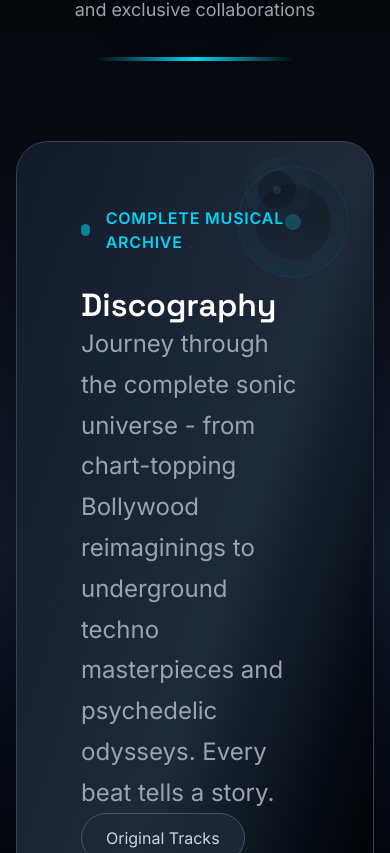
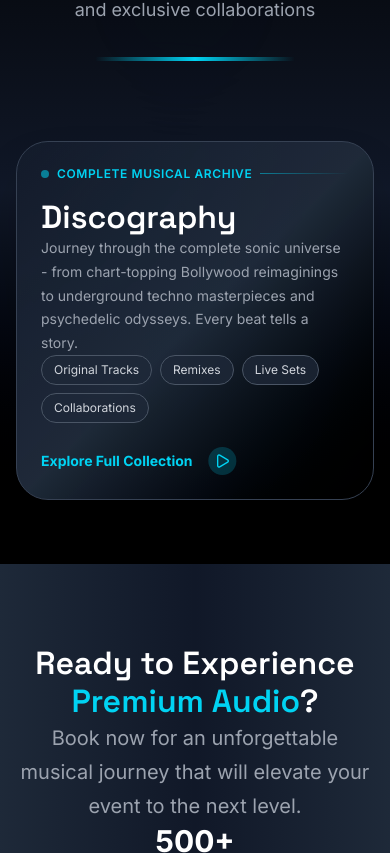
Before and after one commit to Amalanilkumar282/djfelicitous, a Next.js app: page / in a window 390 px wide. Shown: the part 4151-5004 px from the top of the page. Built offline with nearby package versions, Linux system fonts and the light colour scheme.

Commit message:
discography alignment fix

```diff
--- a/src/components/DiscographyCard.tsx
+++ b/src/components/DiscographyCard.tsx
@@ -29,44 +29,44 @@ export default function DiscographyCard({ className = '' }: DiscographyCardProps
             <div className="absolute inset-0 bg-[radial-gradient(circle_at_70%_80%,rgba(6,182,212,0.08)_0%,transparent_50%)]"></div>
           </div>
 
-          {/* Multiple Vinyl Records Animation */}
-          <div className="absolute top-6 right-6 w-28 h-28 opacity-20 group-hover:opacity-50 transition-opacity duration-500">
+          {/* Multiple Vinyl Records Animation - Hidden on mobile */}
+          <div className="absolute top-6 right-6 w-20 h-20 md:w-28 md:h-28 opacity-20 group-hover:opacity-50 transition-opacity duration-500 hidden sm:block">
             <motion.div
               animate={{ rotate: 360 }}
               transition={{ duration: 10, repeat: Infinity, ease: "linear" }}
               className="w-full h-full relative"
             >
-              <div className="w-28 h-28 rounded-full bg-gradient-to-br from-cyan-600/40 to-gray-900 border-2 border-cyan-500/30 relative">
-                <div className="absolute inset-4 rounded-full bg-gradient-to-br from-gray-800 to-black"></div>
-                <div className="absolute top-1/2 left-1/2 w-4 h-4 -translate-x-1/2 -translate-y-1/2 rounded-full bg-cyan-400"></div>
+              <div className="w-20 h-20 md:w-28 md:h-28 rounded-full bg-gradient-to-br from-cyan-600/40 to-gray-900 border-2 border-cyan-500/30 relative">
+                <div className="absolute inset-3 md:inset-4 rounded-full bg-gradient-to-br from-gray-800 to-black"></div>
+                <div className="absolute top-1/2 left-1/2 w-3 h-3 md:w-4 md:h-4 -translate-x-1/2 -translate-y-1/2 rounded-full bg-cyan-400"></div>
               </div>
             </motion.div>
           </div>
 
-          {/* Secondary Vinyl Animation */}
-          <div className="absolute top-4 right-16 w-16 h-16 opacity-15 group-hover:opacity-30 transition-opacity duration-700">
+          {/* Secondary Vinyl Animation - Hidden on mobile */}
+          <div className="absolute top-4 right-12 md:right-16 w-12 h-12 md:w-16 md:h-16 opacity-15 group-hover:opacity-30 transition-opacity duration-700 hidden sm:block">
             <motion.div
               animate={{ rotate: -360 }}
               transition={{ duration: 15, repeat: Infinity, ease: "linear" }}
               className="w-full h-full"
             >
-              <div className="w-16 h-16 rounded-full bg-gradient-to-br from-cyan-500/20 to-gray-700 border border-cyan-400/20 relative">
-                <div className="absolute inset-3 rounded-full bg-gradient-to-br from-gray-800 to-black"></div>
-                <div className="absolute top-1/2 left-1/2 w-2 h-2 -translate-x-1/2 -translate-y-1/2 rounded-full bg-cyan-300/60"></div>
+              <div className="w-12 h-12 md:w-16 md:h-16 rounded-full bg-gradient-to-br from-cyan-500/20 to-gray-700 border border-cyan-400/20 relative">
+                <div className="absolute inset-2 md:inset-3 rounded-full bg-gradient-to-br from-gray-800 to-black"></div>
+                <div className="absolute top-1/2 left-1/2 w-1.5 h-1.5 md:w-2 md:h-2 -translate-x-1/2 -translate-y-1/2 rounded-full bg-cyan-300/60"></div>
               </div>
             </motion.div>
           </div>
 
-          <div className="relative p-16">
+          <div className="relative p-6 sm:p-8 md:p-12 lg:p-16">
             <div className="max-w-3xl">
               <motion.div
                 initial={{ opacity: 0 }}
                 whileInView={{ opacity: 1 }}
                 transition={{ delay: 0.2 }}
-                className="flex items-center space-x-4 mb-8"
+                className="flex items-center space-x-2 sm:space-x-4 mb-4 sm:mb-6 md:mb-8"
               >
-                <div className="w-3 h-3 bg-cyan-400 rounded-full animate-pulse"></div>
-                <span className="text-cyan-400 font-semibold text-base tracking-wider uppercase">
+                <div className="w-2 h-2 sm:w-3 sm:h-3 bg-cyan-400 rounded-full animate-pulse"></div>
+                <span className="text-cyan-400 font-semibold text-xs sm:text-sm md:text-base tracking-wider uppercase">
                   Complete Musical Archive
                 </span>
                 <div className="flex-1 h-px bg-gradient-to-r from-cyan-400/50 to-transparent"></div>
@@ -76,7 +76,7 @@ export default function DiscographyCard({ className = '' }: DiscographyCardProps
                 initial={{ opacity: 0, y: 20 }}
                 whileInView={{ opacity: 1, y: 0 }}
                 transition={{ delay: 0.3 }}
-                className="text-5xl md:text-7xl font-bold text-white mb-8 group-hover:text-cyan-400 transition-colors duration-500 leading-tight"
+                className="text-3xl sm:text-4xl md:text-5xl lg:text-6xl xl:text-7xl font-bold text-white mb-4 sm:mb-6 md:mb-8 group-hover:text-cyan-400 transition-colors duration-500 leading-tight"
               >
                 Discography
               </motion.h2>
@@ -85,7 +85,7 @@ export default function DiscographyCard({ className = '' }: DiscographyCardProps
                 initial={{ opacity: 0, y: 20 }}
                 whileInView={{ opacity: 1, y: 0 }}
                 transition={{ delay: 0.4 }}
-                className="text-2xl text-gray-300 mb-10 leading-relaxed max-w-2xl"
+                className="text-sm sm:text-base md:text-lg lg:text-xl xl:text-2xl text-gray-300 mb-6 sm:mb-8 md:mb-10 leading-relaxed max-w-2xl"
               >
                 Journey through the complete sonic universe - from chart-topping Bollywood reimaginings
                 to underground techno masterpieces and psychedelic odysseys. Every beat tells a story.
@@ -95,7 +95,7 @@ export default function DiscographyCard({ className = '' }: DiscographyCardProps
                 initial={{ opacity: 0, y: 20 }}
                 whileInView={{ opacity: 1, y: 0 }}
                 transition={{ delay: 0.5 }}
-                className="flex flex-wrap gap-4 mb-10"
+                className="flex flex-wrap gap-2 sm:gap-3 md:gap-4 mb-6 sm:mb-8 md:mb-10"
               >
                 {['Original Tracks', 'Remixes', 'Live Sets', 'Collaborations'].map((tag, index) => (
                   <motion.span
@@ -103,7 +103,7 @@ export default function DiscographyCard({ className = '' }: DiscographyCardProps
                     initial={{ opacity: 0, scale: 0.8 }}
                     whileInView={{ opacity: 1, scale: 1 }}
                     transition={{ delay: 0.6 + index * 0.1 }}
-                    className="px-6 py-3 bg-gray-800/80 text-gray-300 rounded-full text-base border border-gray-600 group-hover:border-cyan-400/50 group-hover:text-cyan-400 group-hover:bg-gray-700/80 transition-all duration-300 backdrop-blur-sm"
+                    className="px-3 py-1.5 sm:px-4 sm:py-2 md:px-6 md:py-3 bg-gray-800/80 text-gray-300 rounded-full text-xs sm:text-sm md:text-base border border-gray-600 group-hover:border-cyan-400/50 group-hover:text-cyan-400 group-hover:bg-gray-700/80 transition-all duration-300 backdrop-blur-sm"
                   >
                     {tag}
                   </motion.span>
@@ -114,15 +114,15 @@ export default function DiscographyCard({ className = '' }: DiscographyCardProps
                 initial={{ opacity: 0, x: -20 }}
                 whileInView={{ opacity: 1, x: 0 }}
                 transition={{ delay: 0.8 }}
-                className="flex items-center space-x-4 text-cyan-400 group-hover:text-white transition-colors duration-300"
+                className="flex items-center space-x-2 sm:space-x-4 text-cyan-400 group-hover:text-white transition-colors duration-300"
               >
-                <span className="font-bold text-lg">Explore Full Collection</span>
+                <span className="font-bold text-sm sm:text-base md:text-lg">Explore Full Collection</span>
                 <motion.div
                   animate={{ x: [0, 8, 0] }}
                   transition={{ duration: 2, repeat: Infinity, ease: "easeInOut" }}
-                  className="p-2 rounded-full bg-cyan-400/20 group-hover:bg-cyan-400/30 transition-colors duration-300"
+                  className="p-1.5 sm:p-2 rounded-full bg-cyan-400/20 group-hover:bg-cyan-400/30 transition-colors duration-300"
                 >
-                  <Play size={24} className="text-cyan-400" />
+                  <Play size={16} className="sm:w-5 sm:h-5 md:w-6 md:h-6 text-cyan-400" />
                 </motion.div>
               </motion.div>
             </div>
```
